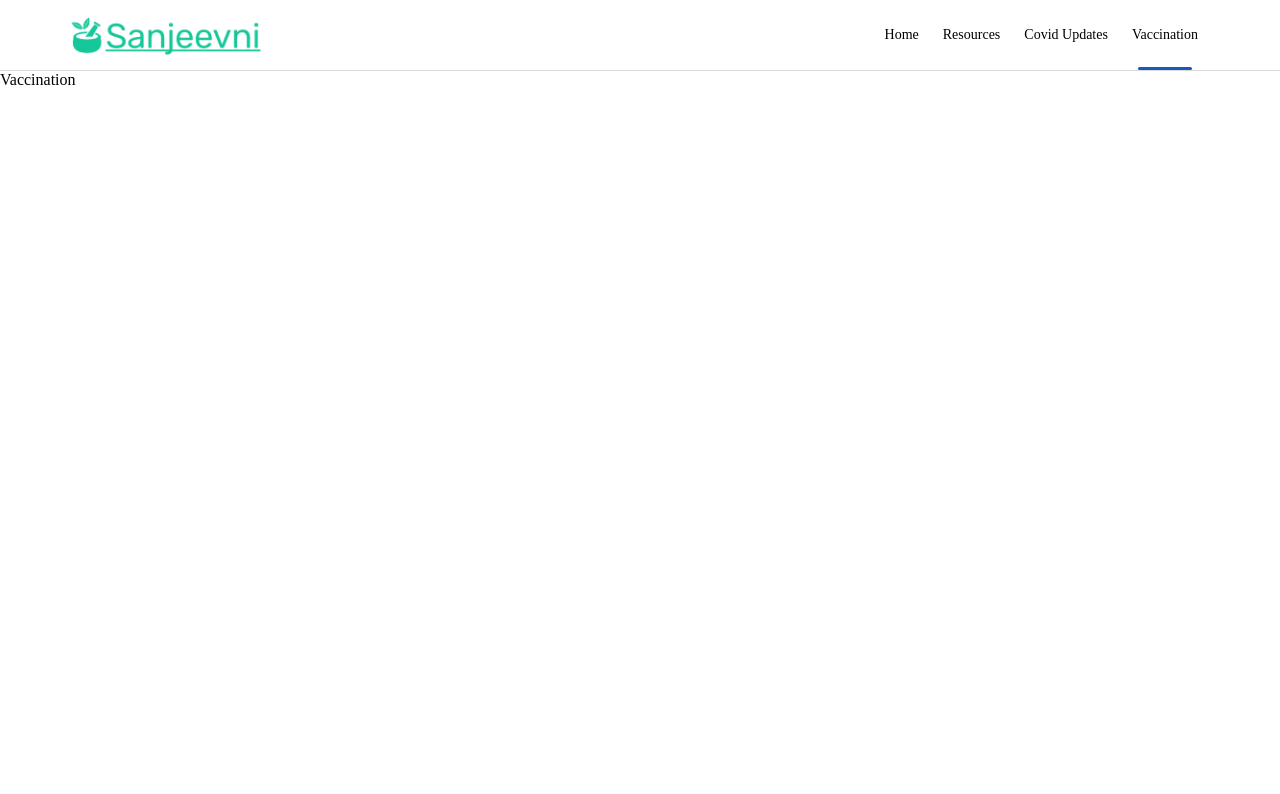
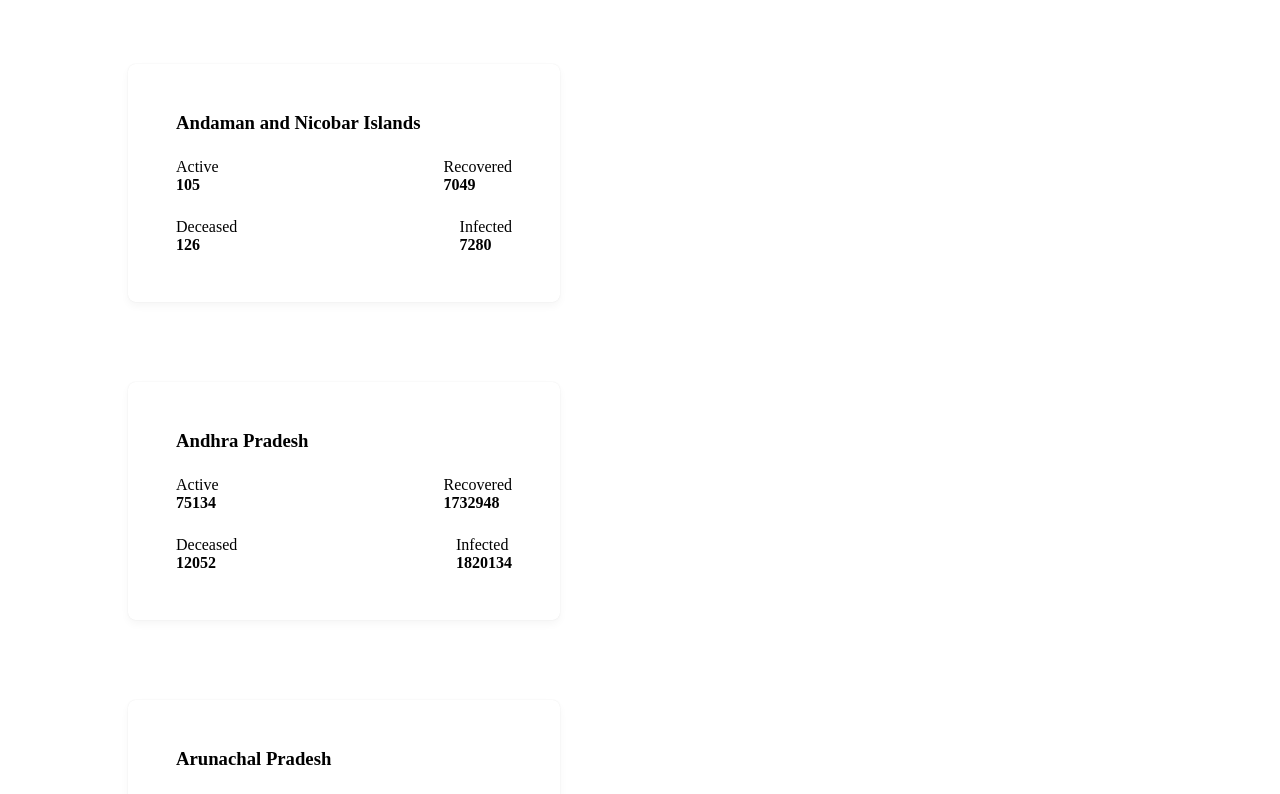
Before and after one commit to vice76/WebOCode, a React (Create React App) app: page /vaccination in a window 1280 px wide. Shown: the top 794 px of the page. Built offline with nearby package versions, Linux system fonts and the light colour scheme.

Commit message:
added scss file

```diff
--- a/src/App.js
+++ b/src/App.js
@@ -6,29 +6,31 @@ import Resources from './components/resources/Resources';
 import CovidUpdates from './components/covidUpdates/CovidUpdates';
 import Vaccination from './components/vaccination/Vaccination';
 import SideBar from './shared/SideBar';
+import Covidcases from './components/covidUpdates/Covidcases';
 
 class App extends Component {
-  sideDrawerClosedHandler = () => {
-    this.setState({ showSideDrawer: false });
-  };
+  // sideDrawerClosedHandler = () => {
+  //   this.setState({ showSideDrawer: false });
+  // };
 
-  sideDrawerToggleHandler = () => {
-    this.setState((prevState) => {
-      return { showSideDrawer: !prevState.showSideDrawer };
-    });
-  };
+  // sideDrawerToggleHandler = () => {
+  //   this.setState((prevState) => {
+  //     return { showSideDrawer: !prevState.showSideDrawer };
+  //   });
+  // };
 
   render() {
   return (
     <div className="App">
-      <Header />
+      {/* <Header />
       <SideBar />
       <Switch>
         <Route path="/" exact component={Home} />
         <Route path="/resources" component={Resources} />
         <Route path="/covidupdates" component={CovidUpdates} />
         <Route path="/vaccination" component={Vaccination} />
-      </Switch>
+      </Switch> */}
+      <Covidcases/>
     </div>
   );
 }
--- a/src/components/covidUpdates/Covidcard.js
+++ b/src/components/covidUpdates/Covidcard.js
@@ -3,16 +3,26 @@ import "../../scss/components/_covidcard.scss";
 
 const Covidcard = ({data}) => {
   return (
-    <div className="covidcard">
-      <h3 className="place">{data.region}</h3>
-      <div className="covid-row">
-        <div className="covid-row__content-left">
+    <div className="covid-case-card">
+      <h3 className="region">{data.region}</h3>
+      <div className="card-row">
+        <div className="card-row__content-left">
           <p>Active</p>
-          <h4 className="color-active">{data.activeCases}</h4>
+          <h4 >{data.activeCases}</h4>
         </div>
-        <div className="covid-row__content-right">
+        <div className="card-row__content-right">
           <p>Recovered</p>
-          <h4 className="color-recover">{data.recovered}</h4>
+          <h4 >{data.recovered}</h4>
+        </div>
+      </div>
+      <div className="card-row">
+        <div className="card-row__content-left">
+          <p>Deceased</p>
+          <h4 >{data.deceased}</h4>
+        </div>
+        <div className="card-row__content-right">
+          <p>Infected</p>
+          <h4 >{data.totalInfected}</h4>
         </div>
       </div>
     </div>
--- /dev/null
+++ b/src/components/covidUpdates/Covidcases.js
@@ -0,0 +1,79 @@
+import React from 'react';
+import Covidcard from './Covidcard';
+import "../../scss/components/_covidcases.scss";
+
+const Covidcases = () => {
+    const covidData = [
+        {
+            region: "Andaman and Nicobar Islands",
+            activeCases: 105,
+            newInfected: -4,
+            recovered: 7049,
+            newRecovered: 15,
+            deceased: 126,
+            newDeceased: 0,
+            totalInfected: 7280
+        },
+        {
+            region: "Andhra Pradesh",
+            activeCases: 75134,
+            newInfected: -4879,
+            recovered: 1732948,
+            newRecovered: 10567,
+            deceased: 12052,
+            newDeceased: 53,
+            totalInfected: 1820134
+        },
+        {
+            region: "Arunachal Pradesh",
+            activeCases: 2849,
+            newInfected: -40,
+            recovered: 28934,
+            newRecovered: 326,
+            deceased: 155,
+            newDeceased: 4,
+            totalInfected: 31938
+        },
+        {
+            region: "Assam",
+            activeCases: 41184,
+            newInfected: 475,
+            recovered: 421378,
+            newRecovered: 2906,
+            deceased: 4028,
+            newDeceased: 34,
+            totalInfected: 466590
+        },
+        {
+            region: "Bihar",
+            activeCases: 4360,
+            newInfected: -412,
+            recovered: 704075,
+            newRecovered: 813,
+            deceased: 9514,
+            newDeceased: 9,
+            totalInfected: 717949
+        },
+        {
+            region: "Chandigarh",
+            activeCases: 486,
+            newInfected: -21,
+            recovered: 59917,
+            newRecovered: 58,
+            deceased: 797,
+            newDeceased: 3,
+            totalInfected: 61200
+        },
+    ];
+    return (
+        <div className="covid-cases">
+            {covidData.map((recordData, index) => (
+                <div key={index} className="card-container">
+                    <Covidcard data={recordData}/>
+                </div>
+            ))}
+        </div>
+    );
+};
+
+export default Covidcases;
--- a/src/scss/components/_covidcard.scss
+++ b/src/scss/components/_covidcard.scss
@@ -1,41 +1,47 @@
-.covidcard{
-    width: 100%;
+.covid-case-card {
+    width: 35%;
     padding: 5%;
-    border-radius: 10px;
-    box-shadow: 0 8px 8px rgba(0, 0, 0, 0.04), 0 0 2px rgba(0, 0, 0, 0.06), 0 0 1px rgba(0, 0, 0, 0.04);
-    margin-bottom: 5%;
+    box-sizing: content-box;
+    border-radius: 8px;
+    margin-bottom: 2%;
+    box-shadow: 0 4px 8px rgba(0, 0, 0, 0.04), 0 0 2px rgba(0, 0, 0, 0.06), 0 0 1px rgba(0, 0, 0, 0.04);
     > * {
-        margin-bottom: 1.8rem;
+        margin-bottom: 1.5rem;
       }
       > *:last-child {
-        margin-bottom: 0;
+        margin-bottom: 0rem;
       }
-      .covid-row{
-          display: flex;
+      .card-row {
+        display: flex;
         > * {
             margin-right: 5rem;
           }
           > *:last-child {
-            margin-right: 0;
+            margin-right: 0rem;
           }
+          justify-content: space-between;
+          align-items: center;
+          align-content: center;
         }
-          &__content-left{
+          &__content-left {
             > * {
                 margin-bottom: .5rem;
               }
               > *:last-child {
-                margin-bottom: 0;
+                margin-bottom: 0rem;
               }
+              justify-content: center;
               align-items: flex-start;
-                align-content: flex-start;
+              align-content: flex-start;
           }
-          &__content-right{
+          &__content-right {
             > * {
                 margin-bottom: .5rem;
               }
               > *:last-child {
-                margin-bottom: 0;
+                margin-bottom: 0rem;
               }
+              justify-content: center;
                 align-items: flex-end;
                 align-content: flex-end;
           }
--- /dev/null
+++ b/src/scss/components/_covidcases.scss
@@ -0,0 +1,23 @@
+.covid-cases {
+    padding: 5% 10%;
+    flex-wrap: wrap;
+    > * {
+        margin-bottom: 5rem;
+      }
+      > *:last-child {
+        margin-bottom: 0;
+      }
+      justify-content: space-between;
+      align-items: center;
+      align-content: center;
+
+    > * {
+      margin-right: 4rem;
+    }
+
+    .card-container {
+        flex-basis: 1;
+        flex-grow: 1;
+        flex-shrink: 20%;
+    }
+  }
```
